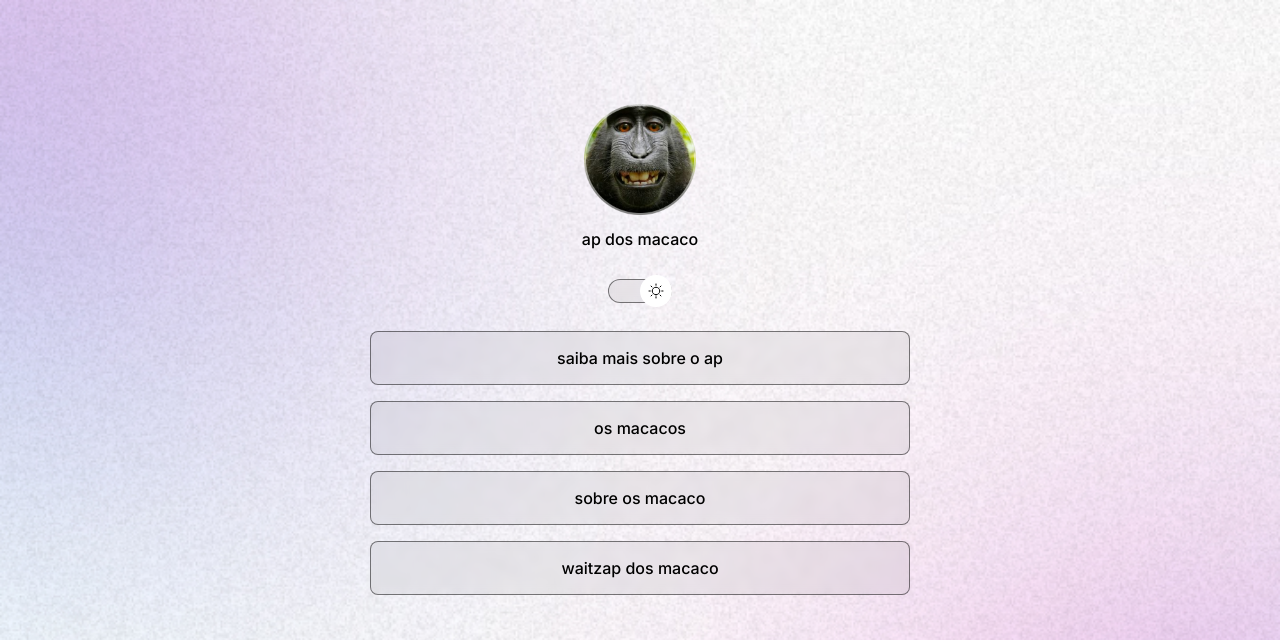
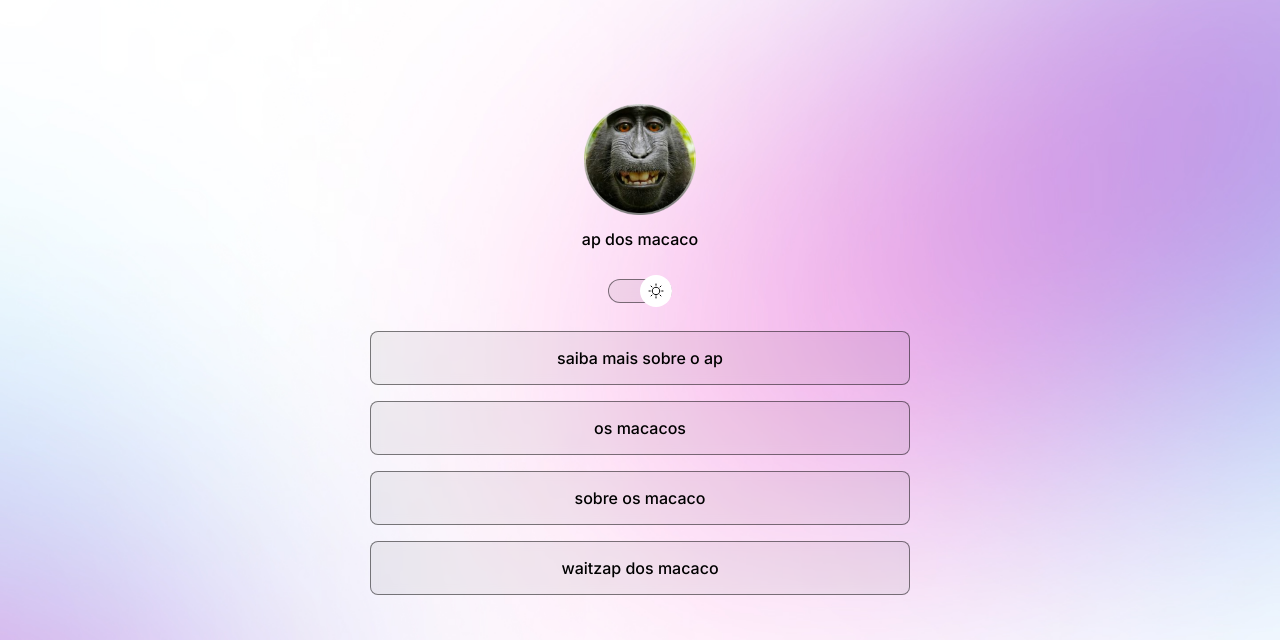
Before and after one commit to Luiz1231/sitedosmacaco, a plain HTML site: page index.html in a window 1280 px wide. Shown: the top 640 px of the page. Drawn offline with nearby package versions, Linux system fonts and the light colour scheme.

Commit message:
change background on media queries

```diff
--- a/style.css
+++ b/style.css
@@ -11,7 +11,7 @@
   --surface-color: rgba(255, 255, 255, 0.1);
   --surface-color-hover: rgba(255, 255, 255, 0.2);
   --social-hover: rgba(255, 255, 255, 0.2);
-  --switch-gb: url(./assets/moon-stars.svg)
+  --switch-gb: url(./assets/moon-stars.svg);
 }
 
 .light {
@@ -21,11 +21,12 @@
   --surface-color: rgba(0, 0, 0, 0.05);
   --surface-color-hover: rgba(0, 0, 0, 0.02);
   --social-hover: rgba(0, 0, 0, 0.1);
-  --switch-gb: url(./assets/sun.svg)
+  --switch-gb: url(./assets/sun.svg);
 }
 
 body {
   background: var(--bg) no-repeat top center/cover;
+  height: 100vh;
 }
 
 body * {
@@ -61,7 +62,6 @@ body * {
   position: relative;
   width: 64px;
   margin: 4px auto;
-
 }
 
 #switch button {
@@ -79,8 +79,8 @@ body * {
 }
 
 .light #switch button {
-   right: 0%;
-   left: initial;
+  right: 0%;
+  left: initial;
 }
 
 #switch span {
@@ -155,3 +155,14 @@ footer {
   text-align: center;
   font-size: 14px;
 }
+
+/*media queries*/
+
+@media (min-width: 700px) {
+  :root {
+    --bg: url(./assets/bg-desktop.jpg);
+  }
+  .light {
+    --bg: url(./assets/bg-desktop-light.jpg);
+  }
+}
```
